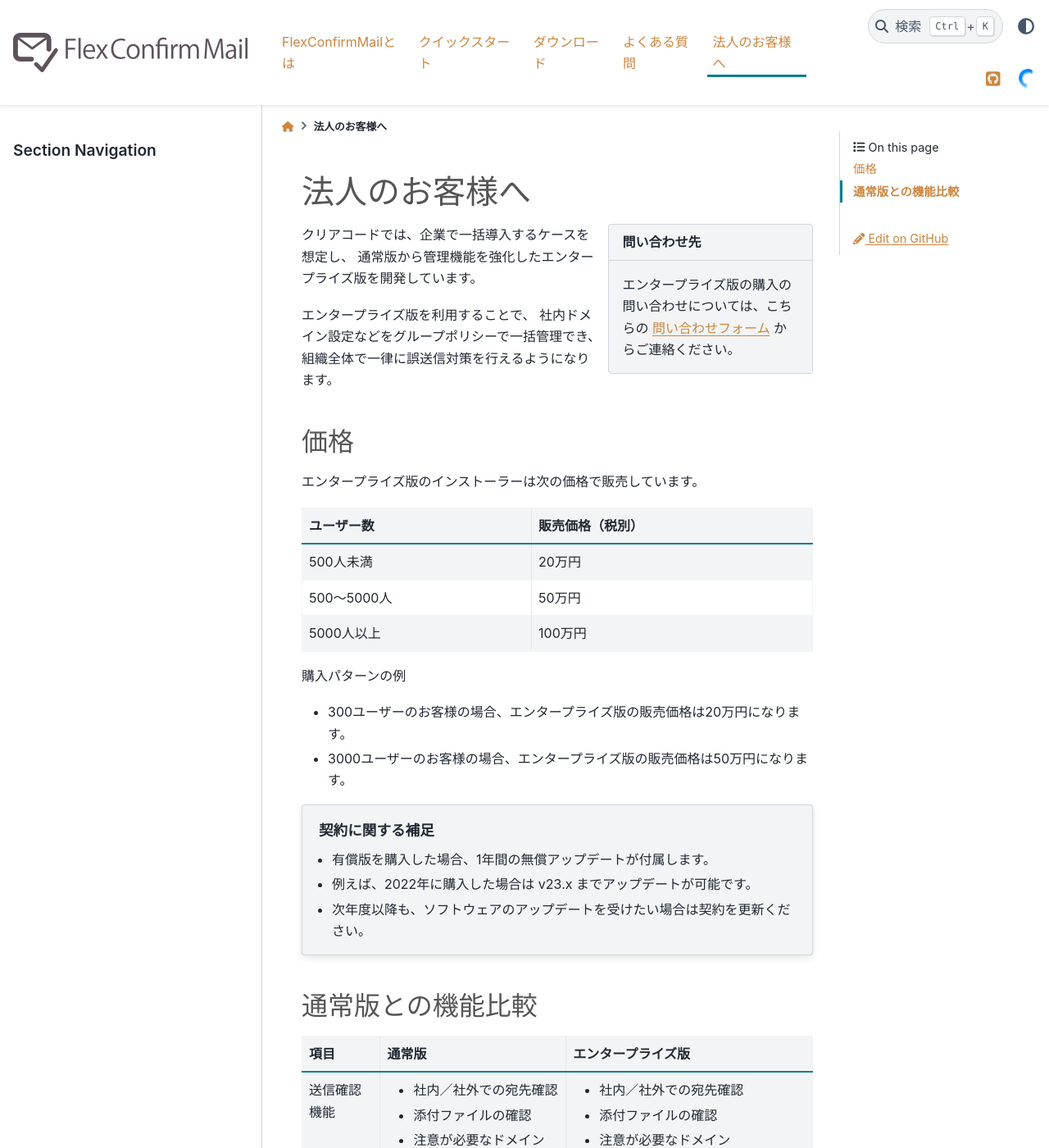
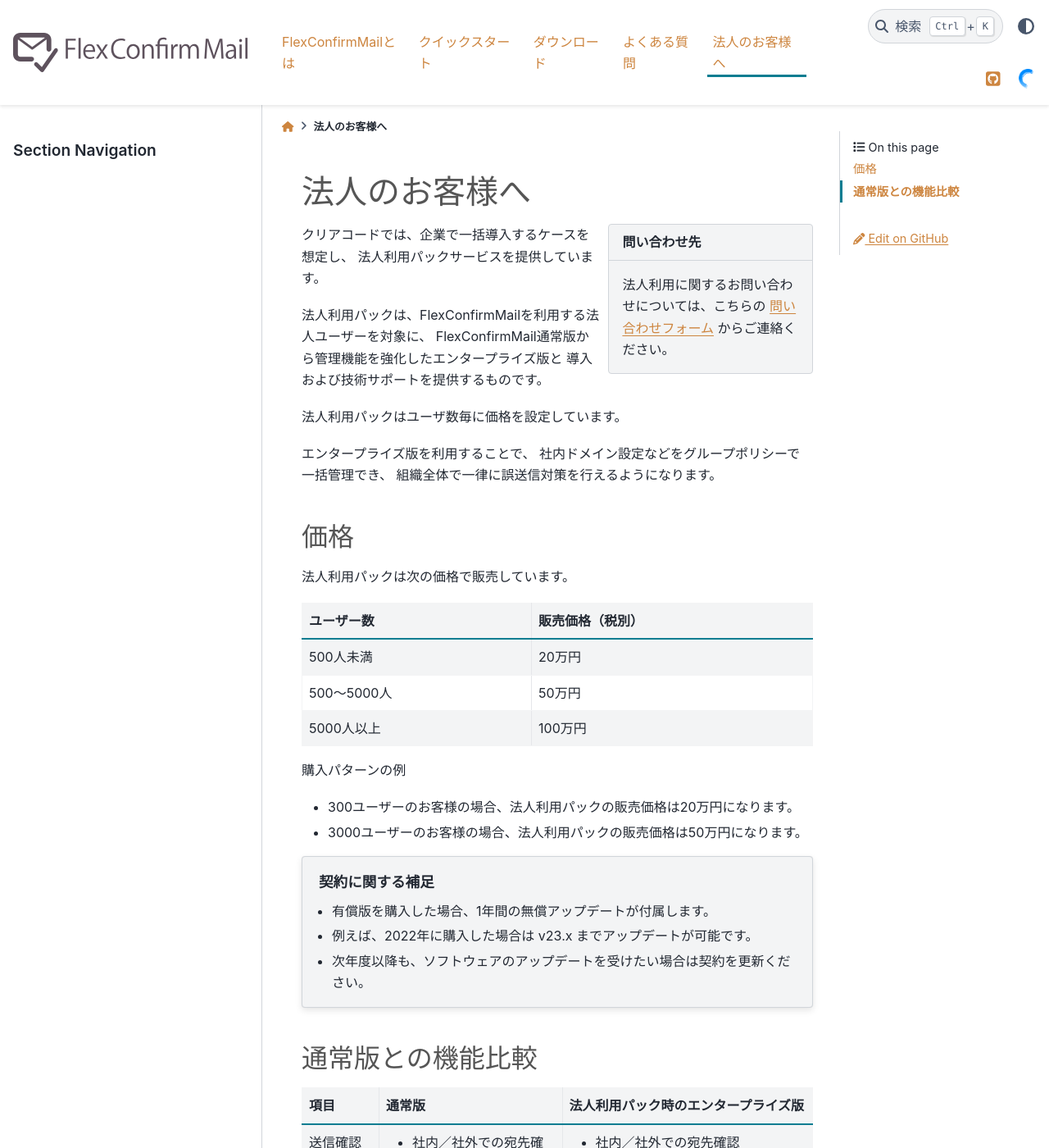
Before and after one commit to FlexConfirmMail/flexconfirmmail.github.io, a Sphinx documentation site: the page built from source/enterprise.rst, in a window 1280 px wide and 1400 px high. Shown: the whole window at 82% size. Built offline with Sphinx 7.4.7 and the PyData theme 0.15.4, drawn with Linux system fonts in a browser that asks for light colours; some of the changed text lies outside the part shown.

Commit message:
Fixed　few explanation about corpolate usage
Aligned the service explanation.

```diff
--- a/source/enterprise.rst
+++ b/source/enterprise.rst
@@ -4,11 +4,17 @@
 
 .. sidebar:: 問い合わせ先
 
-   エンタープライズ版の購入の問い合わせについては、こちらの
+   法人利用に関するお問い合わせについては、こちらの
    `問い合わせフォーム <https://www.clear-code.com/contact>`_ からご連絡ください。
 
 クリアコードでは、企業で一括導入するケースを想定し、
-通常版から管理機能を強化したエンタープライズ版を開発しています。
+法人利用パックサービスを提供しています。
+
+法人利用パックは、FlexConfirmMailを利用する法人ユーザーを対象に、
+FlexConfirmMail通常版から管理機能を強化したエンタープライズ版と
+導入および技術サポートを提供するものです。
+
+法人利用パックはユーザ数毎に価格を設定しています。
 
 エンタープライズ版を利用することで、
 社内ドメイン設定などをグループポリシーで一括管理でき、
@@ -17,7 +23,7 @@
 価格
 ====
 
-エンタープライズ版のインストーラーは次の価格で販売しています。
+法人利用パックは次の価格で販売しています。
 
 .. list-table::
    :header-rows: 1
@@ -33,8 +39,8 @@
 
 購入パターンの例
 
-* 300ユーザーのお客様の場合、エンタープライズ版の販売価格は20万円になります。
-* 3000ユーザーのお客様の場合、エンタープライズ版の販売価格は50万円になります。
+* 300ユーザーのお客様の場合、法人利用パックの販売価格は20万円になります。
+* 3000ユーザーのお客様の場合、法人利用パックの販売価格は50万円になります。
 
 .. topic:: 契約に関する補足
 
@@ -50,7 +56,7 @@
 
    * - 項目
      - 通常版
-     - エンタープライズ版
+     - 法人利用パック時のエンタープライズ版
    * - 送信確認機能
      - - 社内／社外での宛先確認
        - 添付ファイルの確認
```
Also changed, not shown: other parts of source/enterprise.rst (+1 -1 lines).
